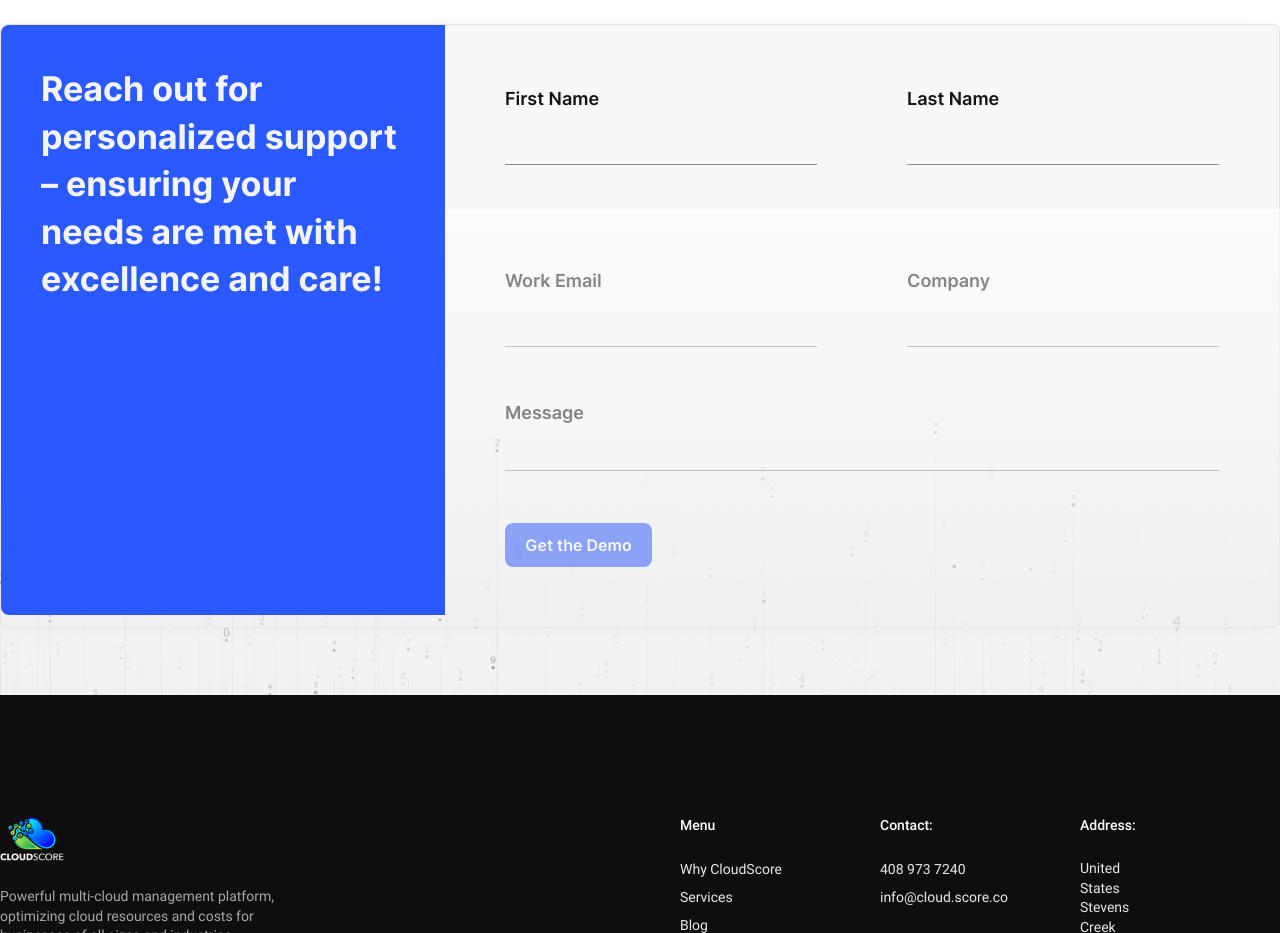
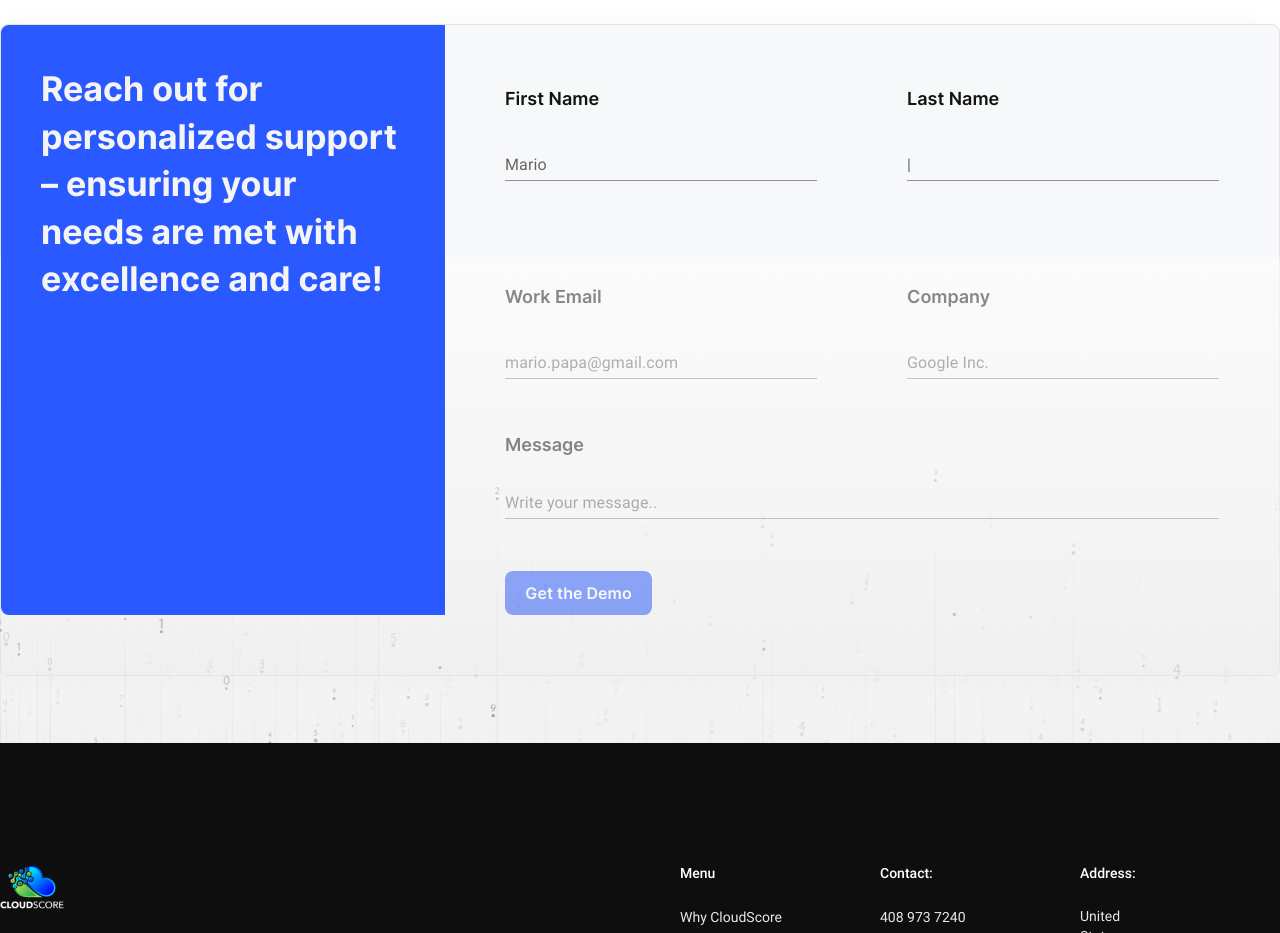
Before and after one commit to Shravankumar1989/CloudScore-React, a React (Create React App) app: page / in a window 1280 px wide. Shown: the part 8060-8993 px from the top of the page. Built offline with nearby package versions, Linux system fonts and the light colour scheme.

Commit message:
add labels for text fields

```diff
--- a/src/components/HomeColumn/index.jsx
+++ b/src/components/HomeColumn/index.jsx
@@ -21,7 +21,7 @@ const HomeColumn = (props) => {
           <div className="flex flex-col items-center justify-start py-3 w-full">
             <div className="flex flex-col items-left justify-start w-full">
               <TextField size="txtInterSemiBold18" className="text-gray-900 text-lg w-auto"
-                id="standard-basic" variant="standard" />
+                id="standard-basic" variant="standard" label={props.mariotext}/>
             </div>
           </div>
         </div>
--- a/src/components/HomeColumnlanguageThree/index.jsx
+++ b/src/components/HomeColumnlanguageThree/index.jsx
@@ -22,8 +22,7 @@ const HomeColumnlanguageThree = (props) => {
           <div className="flex flex-col items-center justify-start py-3 w-full">
             <div className="flex flex-col items-left justify-start w-full">
               <TextField size="txtInterSemiBold18" className="text-gray-900 text-lg w-auto"
-                id="standard-basic" variant="standard">
-                {props?.messagetext}
+                id="standard-basic" variant="standard" label={props?.messagetext}>
               </TextField>
             </div>
         </div>
```
